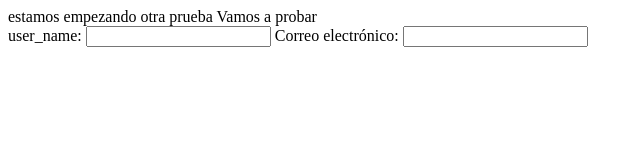
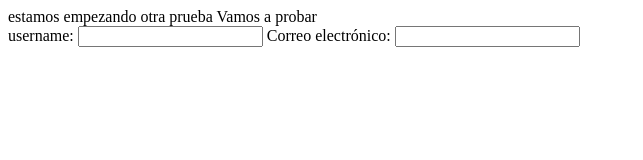
Before and after one commit to lindseyawalker/Second-HTML, a plain HTML site: page index.html in a window 1280 px wide. Shown: the full height of the page, 0-643 px from the left. Drawn offline with Linux system fonts and the light colour scheme.

Commit message:
username

```diff
--- a/index.html
+++ b/index.html
@@ -10,7 +10,7 @@
     estamos empezando otra prueba
     Vamos a probar
     <div>
-        <label for="=name">user_name:</label>
+        <label for="=name">username:</label>
         <input type="text" id="name" name="user_name">
     <label for="mail">Correo electrónico:</label>
     <input type="email" id="mail" name="user_mail">
```
